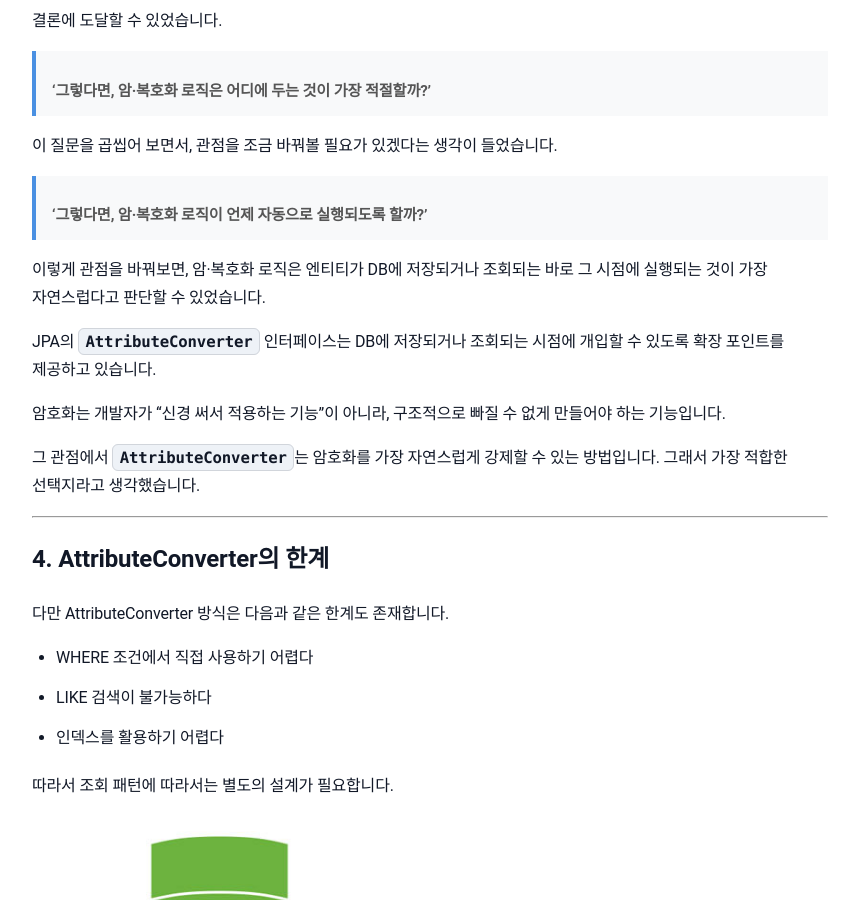
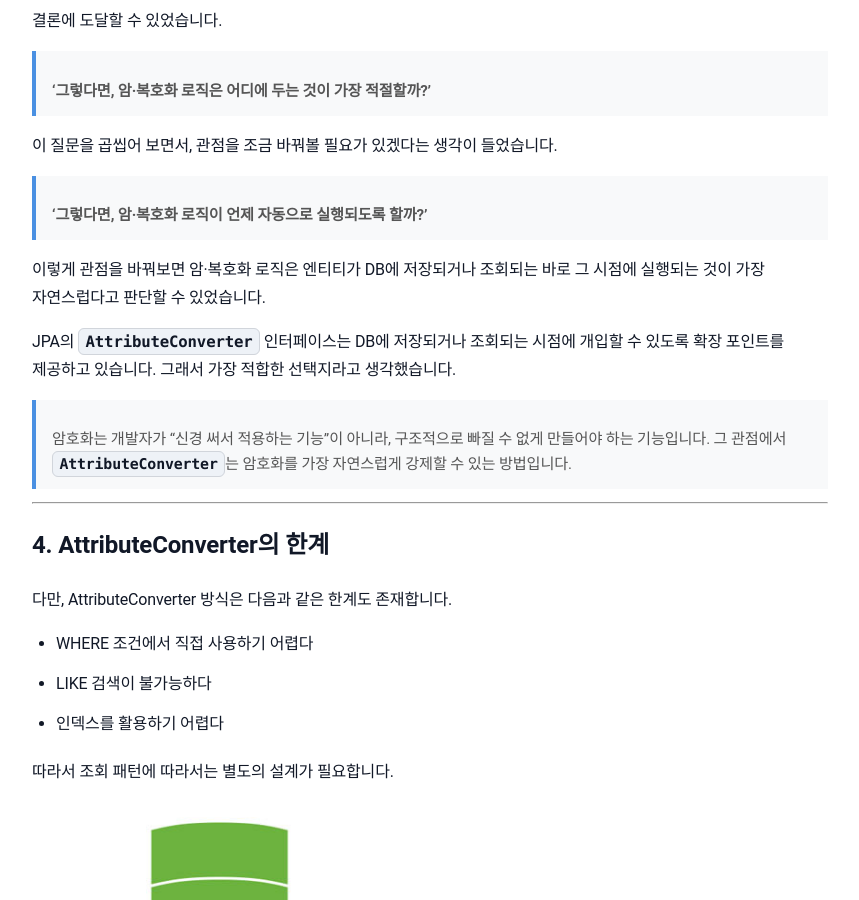
Before and after one commit to sanghoon-lee/sanghoon-lee.github.io, a Jekyll site: the page built from _posts/2026-01-25-JPACryptoConverter2.md, in a window 1280 px wide and 900 px high, scrolled down 2138 px. Shown: the whole window, without its empty margins (210-1069 px from the left). Built offline with Jekyll 4.4.1, drawn with Linux system fonts in a browser that asks for light colours; nearby versions of some CDN libraries; comment, search, counter and statistics services are not loaded; some of the changed text lies outside the part shown.

Commit message:
JPA 포스팅 전체 수정보완

```diff
--- a/_posts/2026-01-25-JPACryptoConverter2.md
+++ b/_posts/2026-01-25-JPACryptoConverter2.md
@@ -19,7 +19,7 @@ categories: 토이프로젝트
 
 ## 1. 서비스 계층에 암·복호화 로직을 두고 직접 수행하는 방식의 한계
 
-서비스 계층에 암·복호화 로직을 두는 것이 가장 구현이 쉬우면서, 빠르게 시작할 수 있는 선택지는 분명합니다.
+서비스 계층에 암·복호화 로직을 두는 것이 가장 구현이 쉬우면서 빠르게 시작할 수 있는 선택지는 분명합니다.
 
 하지만 애플리케이션의 규모가 조금만 커져도 비즈니스 코드의 오염, 암호화 적용 누락 위험, 그리고 공통 규칙 유지의 어려움과 같은 문제를 피하기 어렵게 됩니다.
 
@@ -58,19 +58,17 @@ categories: 토이프로젝트
 
 > **‘그렇다면, 암·복호화 로직이 언제 자동으로 실행되도록 할까?’**
 
-이렇게 관점을 바꿔보면, 암·복호화 로직은 엔티티가 DB에 저장되거나 조회되는 바로 그 시점에 실행되는 것이 가장 자연스럽다고 판단할 수 있었습니다.
+이렇게 관점을 바꿔보면 암·복호화 로직은 엔티티가 DB에 저장되거나 조회되는 바로 그 시점에 실행되는 것이 가장 자연스럽다고 판단할 수 있었습니다.
 
-JPA의 `AttributeConverter` 인터페이스는 DB에 저장되거나 조회되는 시점에 개입할 수 있도록 확장 포인트를 제공하고 있습니다.
+JPA의 `AttributeConverter` 인터페이스는 DB에 저장되거나 조회되는 시점에 개입할 수 있도록 확장 포인트를 제공하고 있습니다. 그래서 가장 적합한 선택지라고 생각했습니다.
 
-암호화는 개발자가 “신경 써서 적용하는 기능”이 아니라, 구조적으로 빠질 수 없게 만들어야 하는 기능입니다.
-
-그 관점에서 `AttributeConverter`는 암호화를 가장 자연스럽게 강제할 수 있는 방법입니다. 그래서 가장 적합한 선택지라고 생각했습니다.
+> 암호화는 개발자가 “신경 써서 적용하는 기능”이 아니라, 구조적으로 빠질 수 없게 만들어야 하는 기능입니다. 그 관점에서 `AttributeConverter`는 암호화를 가장 자연스럽게 강제할 수 있는 방법입니다.
 
 ---
 
 ## 4. AttributeConverter의 한계
 
-다만 AttributeConverter 방식은 다음과 같은 한계도 존재합니다.
+다만, AttributeConverter 방식은 다음과 같은 한계도 존재합니다.
 
 - WHERE 조건에서 직접 사용하기 어렵다
 - LIKE 검색이 불가능하다
```
Also changed, not shown: other parts of _posts/2026-01-25-JPACryptoConverter2.md (+3 -3 lines), _posts/2026-01-24-JPACryptoConverter.md (+7 -5 lines).
